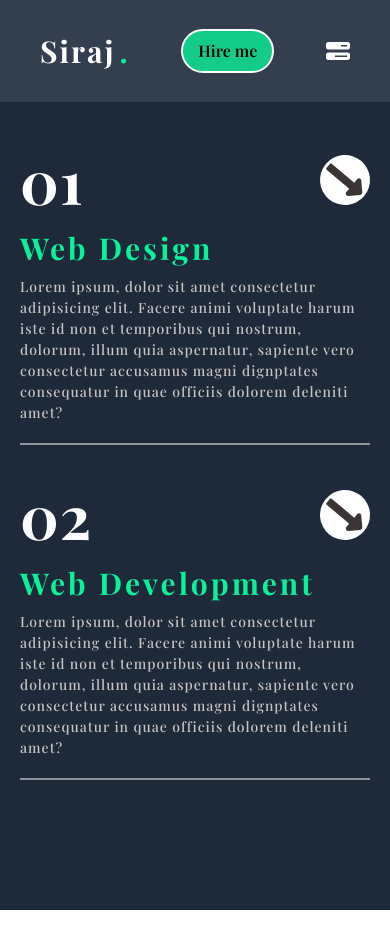
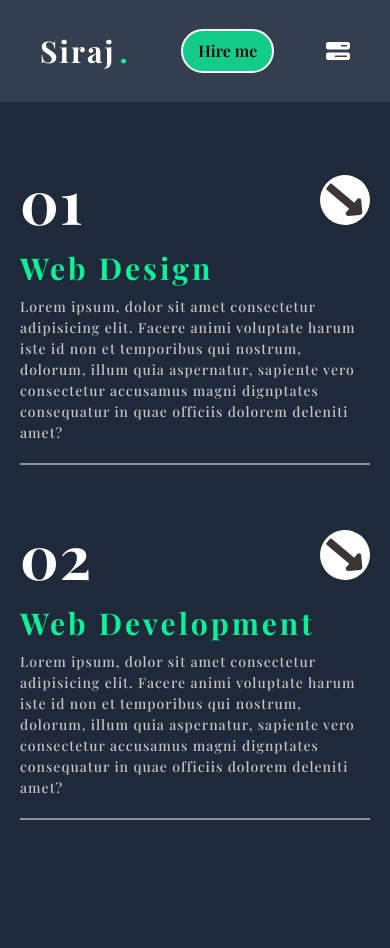
Before and after one commit to shahzahandev/protfolio, a React (Vite) app: page /about in a window 390 px wide. Before the commit the page ends 910 px from the top, so only its background shows below. Built offline with nearby package versions, Linux system fonts and the light colour scheme; a web font is replaced by a local one.

Commit message:
scroll fix

```diff
--- a/src/components/About/About.jsx
+++ b/src/components/About/About.jsx
@@ -4,9 +4,9 @@ import Container from '../Container/Container'
 const About = () => {
   return (
    <>
-    <div className='relative bg-gray-800 md:pt-[250px] pt-[150px] md:pb-[150px] pb-[130px] font-primary md:tracking-[1.5px] tracking-[1px]'>
+    <div className='relative bg-gray-800 md:pt-[250px] pt-[170px] md:pb-[150px] pb-[130px] font-primary md:tracking-[1.5px] tracking-[1px]'>
         <Container>
-            <div className='md:flex md:flex-row flex-col md:justify-between items-center md:space-x-[150px]'>
+            <div className='md:flex md:flex-row flex-col md:justify-between items-center md:space-x-[150px] '>
                 <div className='md:w-[50%] border-b-2 text-white/50 md:pb-10 pb-5'>
                  <div className="flex items-center justify-between">
                   <h3 className='md:text-8xl text-6xl text-white uppercase font-bold'>01</h3>
@@ -15,7 +15,7 @@ const About = () => {
                     <h2 className='md:text-4xl text-3xl text-[#0cf199] font-bold mt-[20px] tracking-[3px]'>Web Design</h2>
                     <p className='md:mt-[20px] mt-[10px] md:text-[16px] text-[14px] font-medium text-[#c9c4c4]'>Lorem ipsum, dolor sit amet consectetur adipisicing elit. Facere animi voluptate harum iste id non et temporibus qui nostrum, dolorum, illum quia aspernatur, sapiente vero consectetur accusamus magni dignptates consequatur in quae officiis dolorem deleniti amet?</p>
                 </div>
-                 <div className='md:w-[50%] border-b-2 text-white/50 md:pb-10 pb-5 md:mt-0 mt-10'>
+                 <div className='md:w-[50%] border-b-2 text-white/50 md:pb-10 pb-5 md:mt-0 mt-15'>
                  <div className="flex items-center justify-between">
                   <h3 className='md:text-8xl text-6xl text-white uppercase font-bold'>02</h3>
                   <FaLongArrowAltRight  className="bg-white text-[#3b3434] md:w-[60px]  w-[50px] md:h-[60px] h-[50px] rounded-[50%] hover:bg-white/80 transition-all delay-100 text-[200px] rotate-40 hover:rotate-0"/>
--- a/src/components/Banner/Banner.jsx
+++ b/src/components/Banner/Banner.jsx
@@ -11,9 +11,9 @@ const Banner = () => {
 
   return (
     <>
-          <div className="bg-gray-800 font-primary md:pt-[200px] pt-[150px] md:pb-[60px] pb-[50px]">
+          <div className="bg-gray-800 font-primary md:pt-[200px] pt-[150px] md:pb-[60px] pb-[50px] overflow-y-hidden">
         <Container>
-        <div className="md:flex md:justify-between items-center md:tracking-[1.5px] tracking-[1px] md:px-0 px-5">
+        <div className="md:flex md:justify-between items-center md:tracking-[1.5px] tracking-[1px] md:px-0 px-5 scroll- ">
            <div className="flex items-center md:hidden md:w-[80%] relative drop-shadow-[0_5px_25px_rgb(12_241_153_/_.5)]">
               <img src={banner1} alt="" className="rounded-[50%]" />
               <div className="cricle absolute w-full h-full top-0 left-0 rounded-[50%] border-10 border-t-[rgb(12,241,153)] border-b-[#eeeeee] border-l-[#eeeeee] border-r-[#0cf199]"></div>
```
